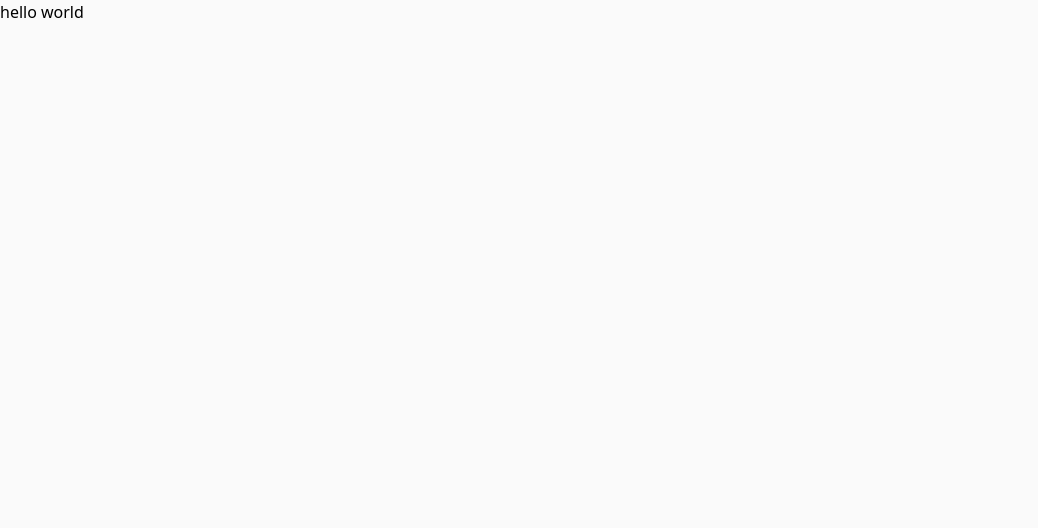
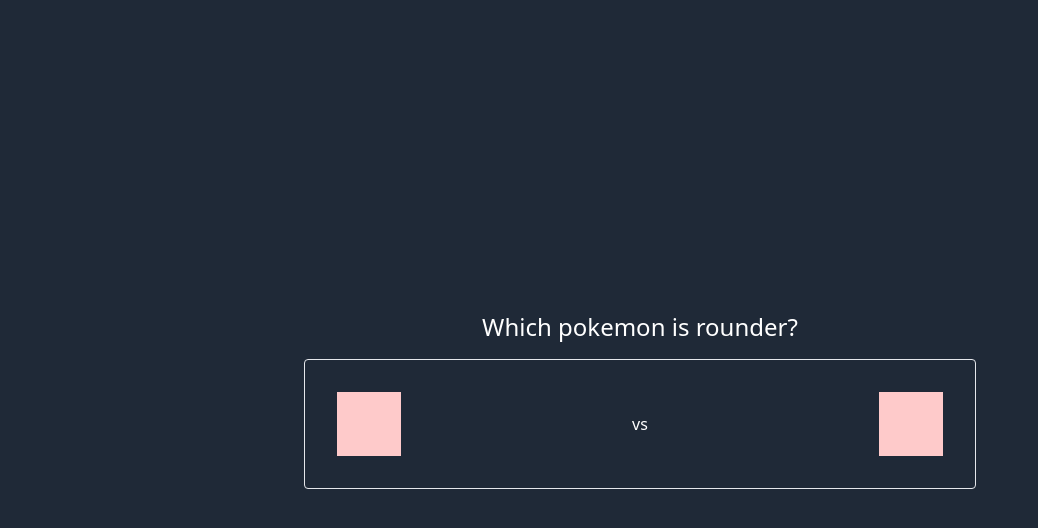
Before and after one commit to imMatheus/roundest, a Next.js app: page / in a window 1280 px wide. Shown: the top 528 px of the page, without its empty margins (0-1038 px from the left). Built offline with nearby package versions, Linux system fonts and the light colour scheme.

Commit message:
started on home screen

```diff
--- a/pages/index.tsx
+++ b/pages/index.tsx
@@ -1,8 +1,18 @@
 import type { NextPage } from 'next'
-import Head from 'next/head'
 
 const Home: NextPage = () => {
-    return <div>hello world</div>
+    return (
+        <div className='h-screen w-screen justify-center flex flex-col'>
+            <div className='text-2xl text-center'>
+                Which pokemon is rounder?
+            </div>
+            <div className='border mt-4 rounded p-8 flex justify-between max-w-2xl mx-auto w-full items-center'>
+                <div className='w-16 h-16 bg-red-200'></div>
+                <div>vs</div>
+                <div className='w-16 h-16 bg-red-200'></div>
+            </div>
+        </div>
+    )
 }
 
 export default Home
--- a/styles/globals.css
+++ b/styles/globals.css
@@ -3,5 +3,5 @@
 @tailwind utilities;
 
 body {
-    background-color: #fafafa;
+    @apply text-white bg-gray-800;
 }
```
